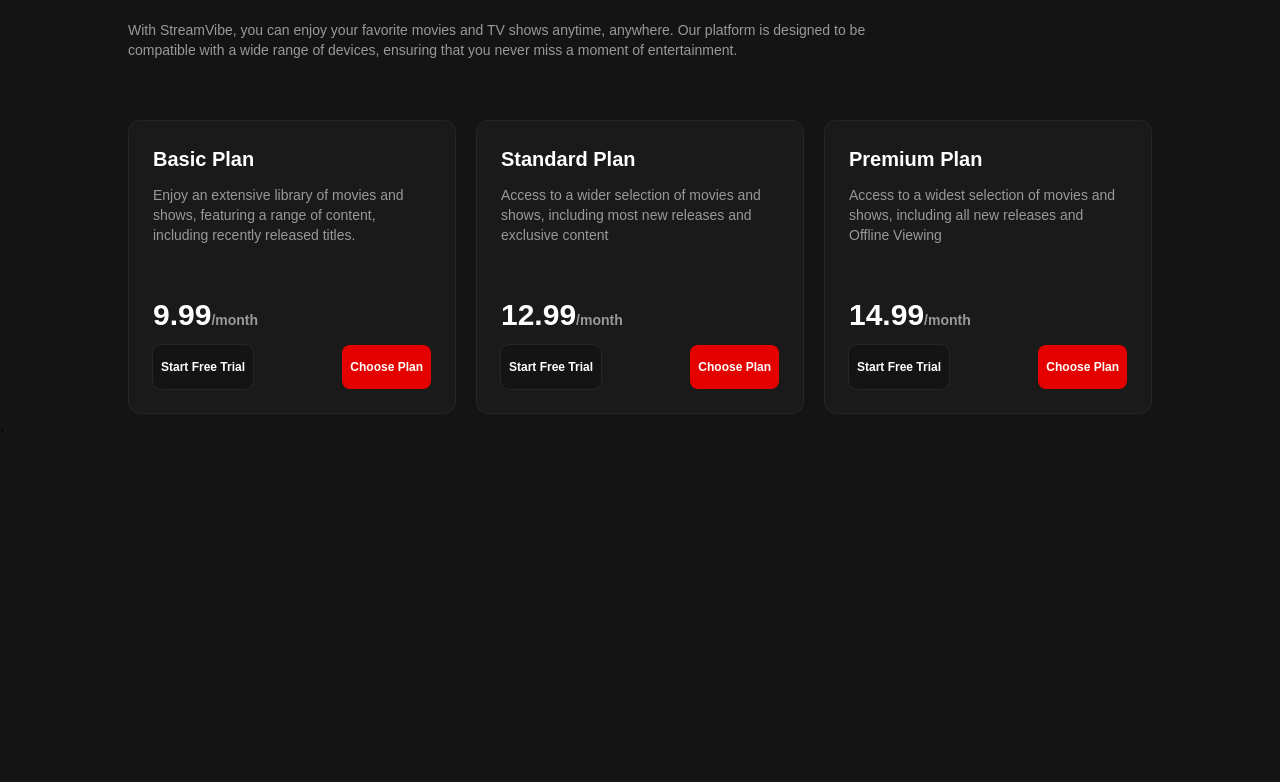
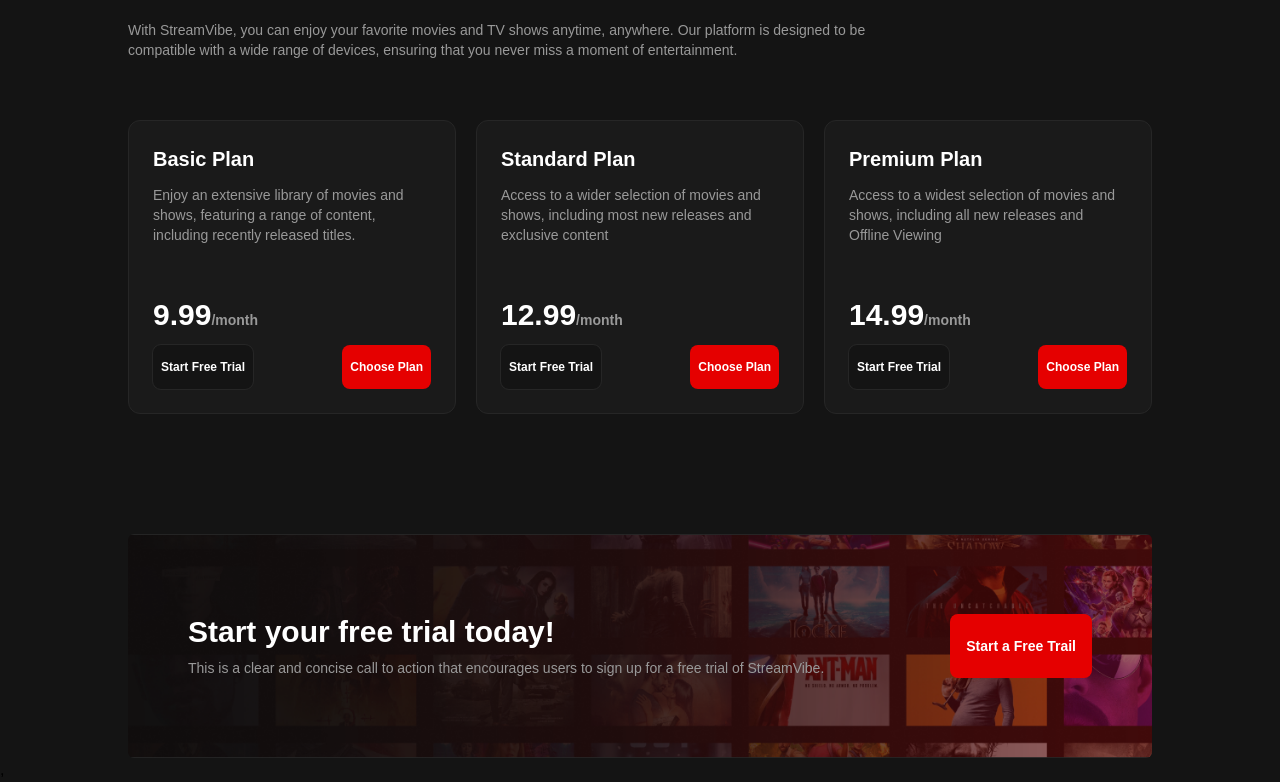
Before and after one commit to Muhammad-amin7/Stream-Vibe, a React (Vite) app in the folder client/: page / in a window 1280 px wide. Shown: the part 3127-3909 px from the top of the page. Before the commit the page ends 3565 px from the top, so only its background shows below. Built offline with nearby package versions, Linux system fonts and the light colour scheme.

Commit message:
free Today  section ready

```diff
--- /dev/null
+++ b/client/src/Components/Free Today/FreeToday.jsx
@@ -0,0 +1,17 @@
+import React from 'react'
+import bg from "../../assets/FreeTodayBackground.png"
+import RedButton from '../../Layouts/RedButton'
+
+export default function FreeToday() {
+      return (
+            <section>
+                  <div className='w-9/10 lg:w-4/5 m-auto mt-12 lg:mt-30 2xl:mt-40 py-12.5 px-7.5 lg:py-20 lg:px-15 2xl:py-25 2xl:px-20 rounded-md lg:flex justify-between max-lg:text-center' style={{ background: `url(${bg}) no-repeat center / cover` }}>
+                        <div>
+                              <h1 className='text-white font-bold text-2xl lg:text-3xl 2xl:text-3xl'>Start your free trial today!</h1>
+                              <p className='text-[#999] text-sm lg:text-md 2xl:text-lg mt-1 lg:mt-2 2xl:mt-2.5'>This is a clear and concise call to action that encourages users to sign up for a free trial of StreamVibe.</p>
+                        </div>
+                        <RedButton className='max-lg:m-auto max-lg:mt-4'>Start a Free Trail</RedButton>
+                  </div>
+            </section>
+      )
+}
--- a/client/src/Context/Context.jsx
+++ b/client/src/Context/Context.jsx
@@ -1,12 +1,12 @@
-import { createContext } from "react";
+import { createContext, useState } from "react";
 
 export const Context = createContext();
 
 export const MyContextProvider = ({ children }) => {
-
+      const [logined, setLogined] = useState(false)
 
       return (
-            <Context.Provider value={{}}>
+            <Context.Provider value={{ logined, setLogined }}>
                   {children}
             </Context.Provider>
       );
--- a/client/src/Pages/Home.jsx
+++ b/client/src/Pages/Home.jsx
@@ -1,4 +1,4 @@
-import React from 'react'
+import React, { useContext, useState } from 'react'
 import Header from '../Components/Header (home)/Header'
 import Slider from '../Layouts/Slider'
 import { categoriesdata } from '../Constants/data'
@@ -6,8 +6,11 @@ import HeaderBackground from '../Components/HeaderBackground/HeaderBackground'
 import ProvideDevices from '../Components/Provide devices/ProvideDevices'
 import AskedQuestions from '../Components/Asked questions/AskedQuestions'
 import PlansAndPrice from '../Components/PlansAndPrice/PlansAndPrice'
+import FreeToday from '../Components/Free Today/FreeToday'
+import { Context } from '../Context/Context'
 
 export default function Home() {
+      const { logined } = useContext(Context)
       return (
             <>
                   <Header />
@@ -21,6 +24,7 @@ export default function Home() {
                   <ProvideDevices />
                   <AskedQuestions />
                   <PlansAndPrice />
+                  {!logined && <FreeToday />}
             </>
       )
 }
```
Also changed, not shown: client/src/assets/FreeTodayBackground.png (added).
